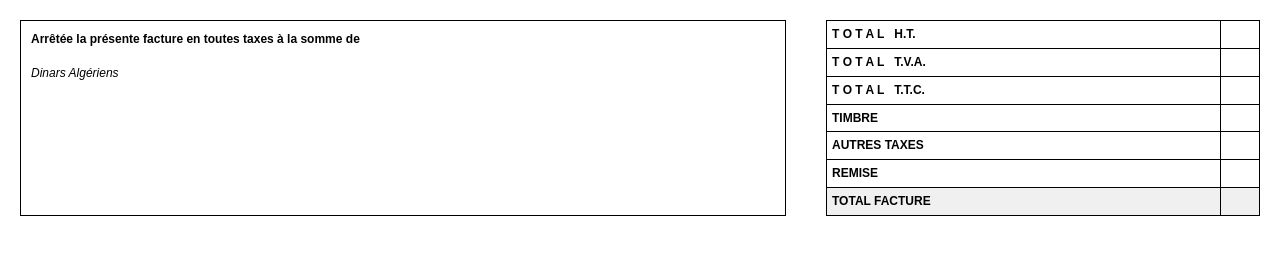
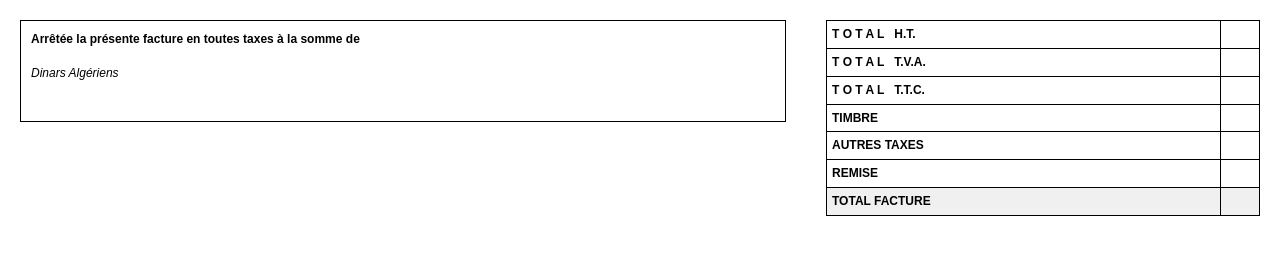
Before and after one commit to yahiaAlg/laboratory_waste_management_system, a Django app: template project/templates/invoices/invoice_print.html in a window 1280 px wide. Shown: the part 508-763 px from the top of the page. Run offline with Django 4.2, Linux system fonts and the light colour scheme; the template is opened without the code that fills it, so the values that code supplies are empty.

Commit message:
`Added height to table and adjusted logistics-info position`

```diff
--- a/project/templates/invoices/invoice_print.html
+++ b/project/templates/invoices/invoice_print.html
@@ -114,7 +114,7 @@
             width: 60%;
             border: 1px solid #000;
             padding: 10px;
-            {% comment %} height: 10vh; {% endcomment %}
+            height: 10vh;
         }
 
         .totals-table {
@@ -139,6 +139,8 @@
         .logistics-info {
             margin-top: 10px;
             font-size: 11px;
+            position: relative;
+            bottom: 75px;
         }
 
         .print-button {
```
